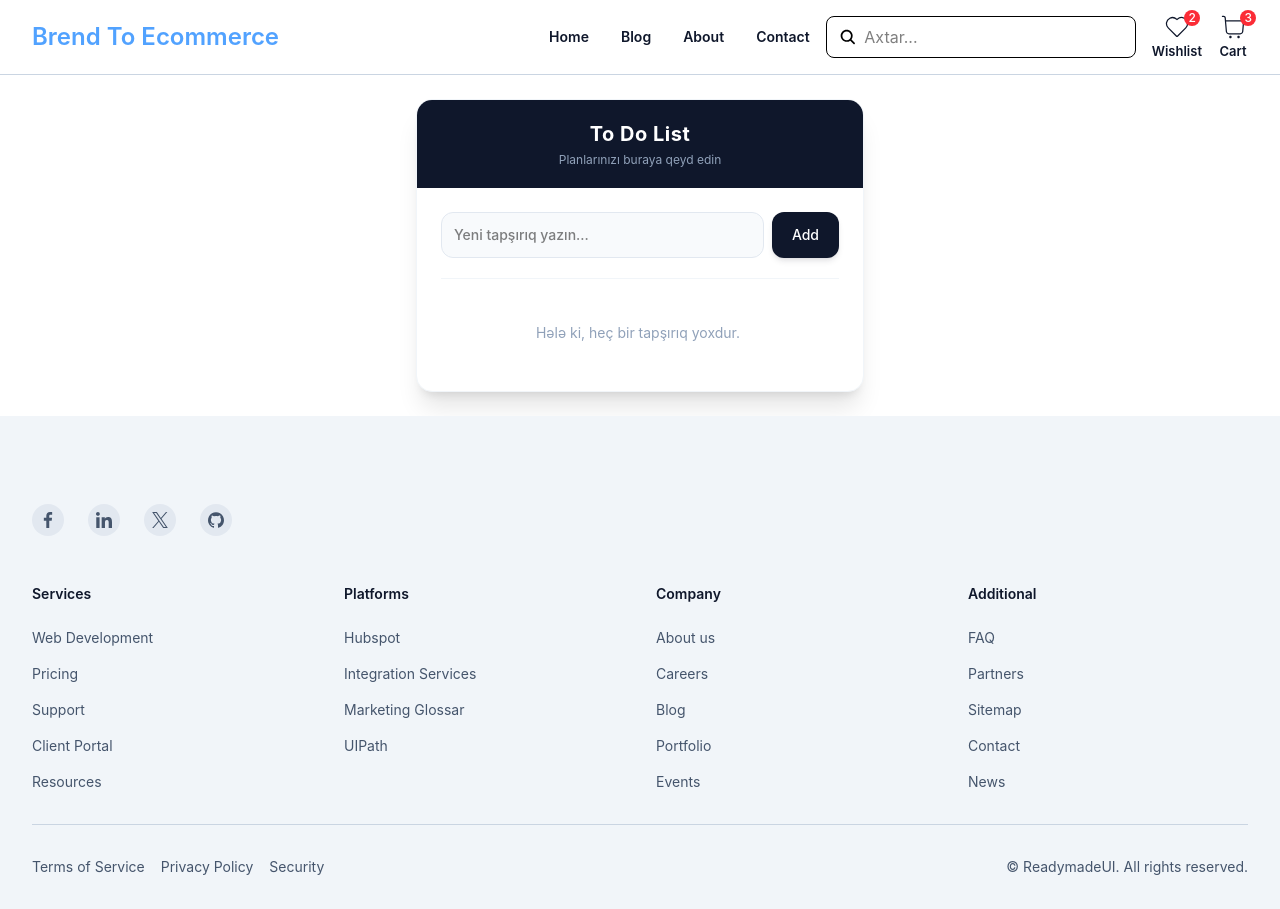
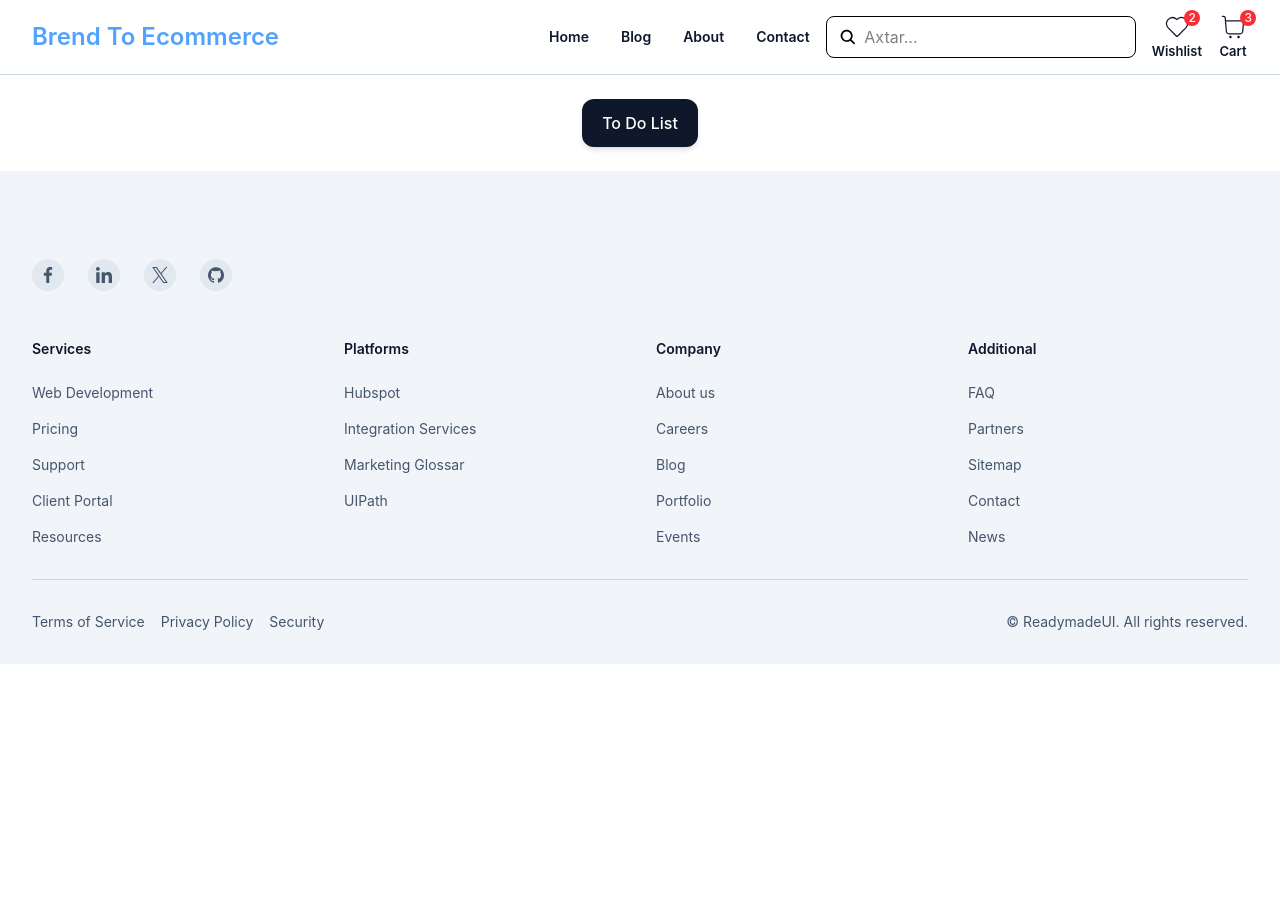
Before and after one commit to Asildar-Hajiyev/react-temp-test-1, a React (Vite) app: page /contact in a window 1280 px wide. After the commit the page ends 800 px from the top, so only its background shows below. Built offline with nearby package versions, Linux system fonts and the light colour scheme.

Commit message:
To Do List - button - open/close

```diff
--- a/src/pages/Contact.jsx
+++ b/src/pages/Contact.jsx
@@ -6,6 +6,7 @@ function Contact() {
   const [text, setText] = useState('');
   const [edit, setEdit] = useState(null); // Hansı ID-li elementin redaktə olunduğunu saxlayır
   const [arr, setArr] = useState([]);
+  const [card,setCard] = useState(false)
 
   function add() {
     if (!text.trim()) return;
@@ -36,10 +37,16 @@ function Contact() {
     }
     setArr(arr.filter(item => item.id !== id));
   }
+  function showcard(){
+    setCard(!card)
+  }
 
   return (
-    <div className="p-6">
-      <div className="container mx-auto w-full max-w-md bg-white rounded-2xl shadow-xl border border-slate-100 overflow-hidden transition-all duration-300 hover:shadow-2xl">
+    <div className="p-6 flex items-center flex-col gap-4">
+      <button className="bg-slate-900 hover:bg-slate-800 text-white font-medium text-md px-5 py-3 rounded-xl active:scale-95 transition-all duration-150 shadow-md shadow-slate-900/10" onClick={showcard}>
+        To Do List
+      </button>
+      <div className={`${card ? 'block' : 'hidden'} container mx-auto w-full max-w-md bg-white rounded-2xl shadow-xl border border-slate-100 overflow-hidden transition-all duration-300 hover:shadow-2xl`}>
 
         {/* Header/Başlıq */}
         <div className="bg-slate-900 px-6 py-5 text-center">
```
